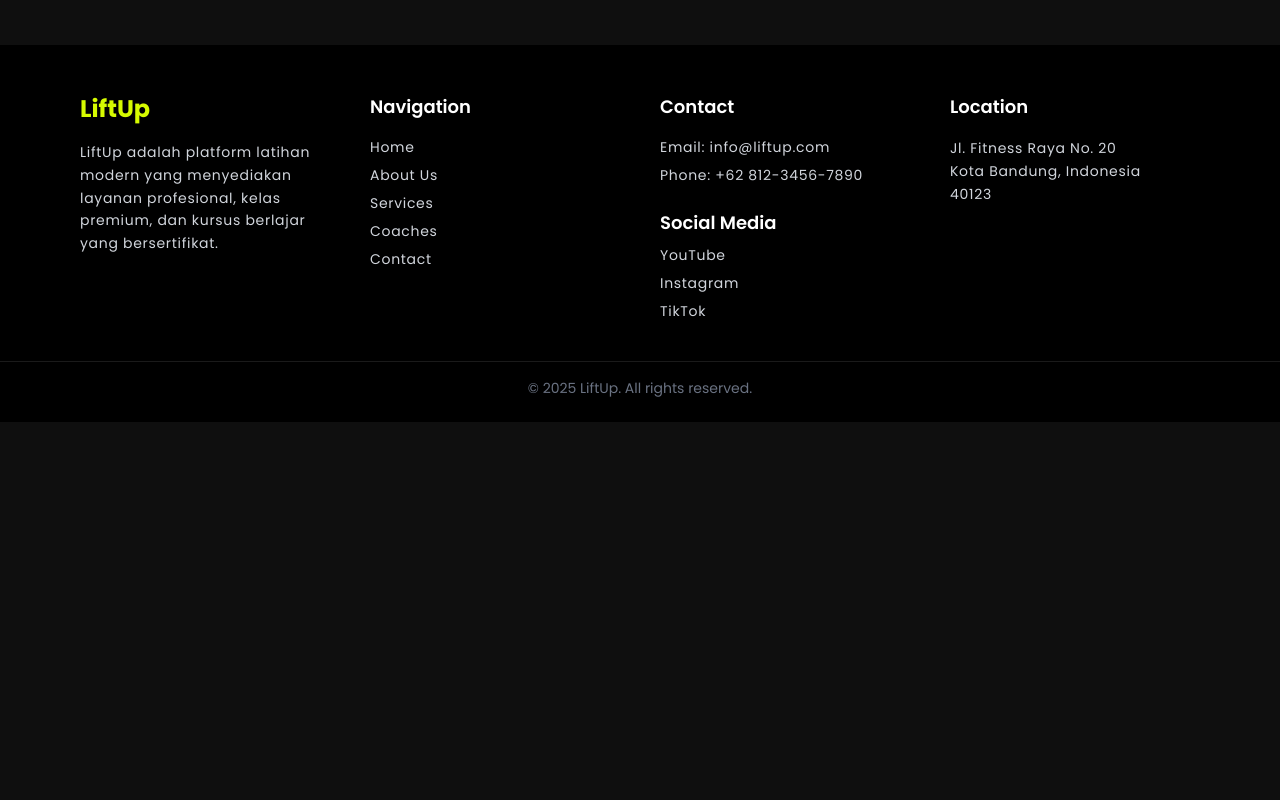
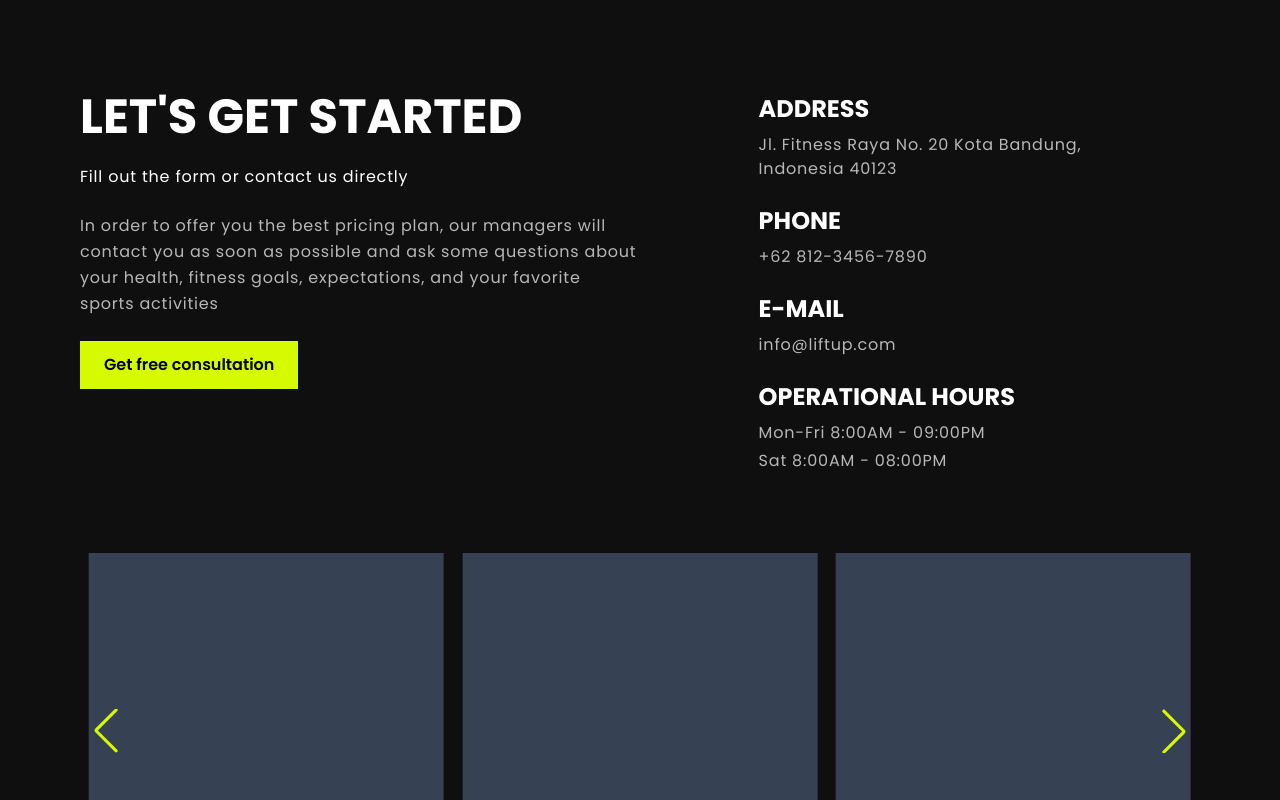
Before and after one commit to BARBARBoyyHD/gym-app-nextjs-supabase, a Next.js app: page / in a window 1280 px wide. Shown: the part 6280-7080 px from the top of the page. Before the commit the page ends 6702 px from the top, so only its background shows below. Built offline with nearby package versions, Linux system fonts and the light colour scheme.

Commit message:
Feat(section) : Create a contact section

```diff
--- a/src/app/page.tsx
+++ b/src/app/page.tsx
@@ -11,6 +11,7 @@ import GetStarted from "@/components/section/GetStarted";
 import CallToActionBlock from "@/components/CallToActionBlock";
 import Plans from "@/components/section/Plans";
 import Testimony from "@/components/section/Testimony";
+import Contact from "@/components/section/Contact";
 export default function page() {
   return (
     <>
@@ -35,6 +36,7 @@ export default function page() {
         />
         <Plans />
         <Testimony />
+        <Contact />
       </main>
       <Footer />
     </>
--- /dev/null
+++ b/src/components/section/Contact.tsx
@@ -0,0 +1,104 @@
+"use client";
+
+import { Navigation, Autoplay } from "swiper/modules";
+import { Swiper, SwiperSlide } from "swiper/react";
+
+// Swiper styles
+import "swiper/css";
+import "swiper/css/navigation";
+import ButtonBrand from "../button/ButtonBrand";
+
+export default function Contact() {
+  return (
+    <section className="mb-28">
+      <div className="max-w-6xl mx-auto px-4">
+        <div className="grid grid-cols-1 md:grid-cols-2 mb-20">
+          <div>
+            <h2 className="text-5xl font-bold uppercase mb-3">
+              Let's Get started
+            </h2>
+            <p className="my-6">Fill out the form or contact us directly</p>
+            <p className="text-white/70 mb-4 leading-relaxed">
+              In order to offer you the best pricing plan, our managers will
+              contact you as soon as possible and ask some questions about your
+              health, fitness goals, expectations, and your favorite sports
+              activities
+            </p>
+            <ButtonBrand title="Get free consultation" />
+          </div>
+          <div className="space-y-6 mx-auto ">
+            <div>
+              <h5 className="font-bold text-2xl uppercase mb-2">Address</h5>
+              <p className="text-white/70">
+                Jl. Fitness Raya No. 20 Kota Bandung, <br /> Indonesia 40123
+              </p>
+            </div>
+            <div>
+              <h5 className="font-bold text-2xl uppercase mb-2">Phone</h5>
+              <p className="text-white/70">+62 812-3456-7890</p>
+            </div>
+            <div>
+              <h5 className="font-bold text-2xl uppercase mb-2">E-mail</h5>
+              <p className="text-white/70">info@liftup.com</p>
+            </div>
+            <div>
+              <h5 className="font-bold text-2xl uppercase mb-2">
+                Operational Hours
+              </h5>
+              <ul className="text-white/70 space-y-1">
+                <li>Mon-Fri 8:00AM - 09:00PM</li>
+                <li>Sat 8:00AM - 08:00PM</li>
+              </ul>
+            </div>
+          </div>
+        </div>
+        <Swiper
+          modules={[Navigation, Autoplay]}
+          slidesPerView={3}
+          spaceBetween={0}
+          navigation
+          autoplay={{
+            delay: 3000,
+            disableOnInteraction: false,
+          }}
+          breakpoints={{
+            0: {
+              slidesPerView: 1, // mobile
+            },
+            768: {
+              slidesPerView: 2, // optional tablet
+            },
+            1024: {
+              slidesPerView: 3, // desktop
+            },
+          }}
+          className="w-full"
+        >
+          <SwiperSlide>
+            <div className="w-[355px] h-[355px] bg-gray-700 mx-auto"></div>
+          </SwiperSlide>
+
+          <SwiperSlide>
+            <div className="w-[355px] h-[355px] bg-gray-700 mx-auto"></div>
+          </SwiperSlide>
+
+          <SwiperSlide>
+            <div className="w-[355px] h-[355px] bg-gray-700 mx-auto"></div>
+          </SwiperSlide>
+          <SwiperSlide>
+            <div className="w-[355px] h-[355px] bg-gray-700 mx-auto"></div>
+          </SwiperSlide>
+          <SwiperSlide>
+            <div className="w-[355px] h-[355px] bg-gray-700 mx-auto"></div>
+          </SwiperSlide>
+          <SwiperSlide>
+            <div className="w-[355px] h-[355px] bg-gray-700 mx-auto"></div>
+          </SwiperSlide>
+          <SwiperSlide>
+            <div className="w-[355px] h-[355px] bg-gray-700 mx-auto"></div>
+          </SwiperSlide>
+        </Swiper>
+      </div>
+    </section>
+  );
+}
--- a/src/components/section/Testimony.tsx
+++ b/src/components/section/Testimony.tsx
@@ -9,7 +9,7 @@ import "swiper/css/navigation";
 
 export default function Testimony() {
   return (
-    <section className="my-24">
+    <section className="mt-28 mb-32">
       <div className="max-w-6xl mx-auto">
         <Swiper
           modules={[Navigation, Autoplay]}
```
